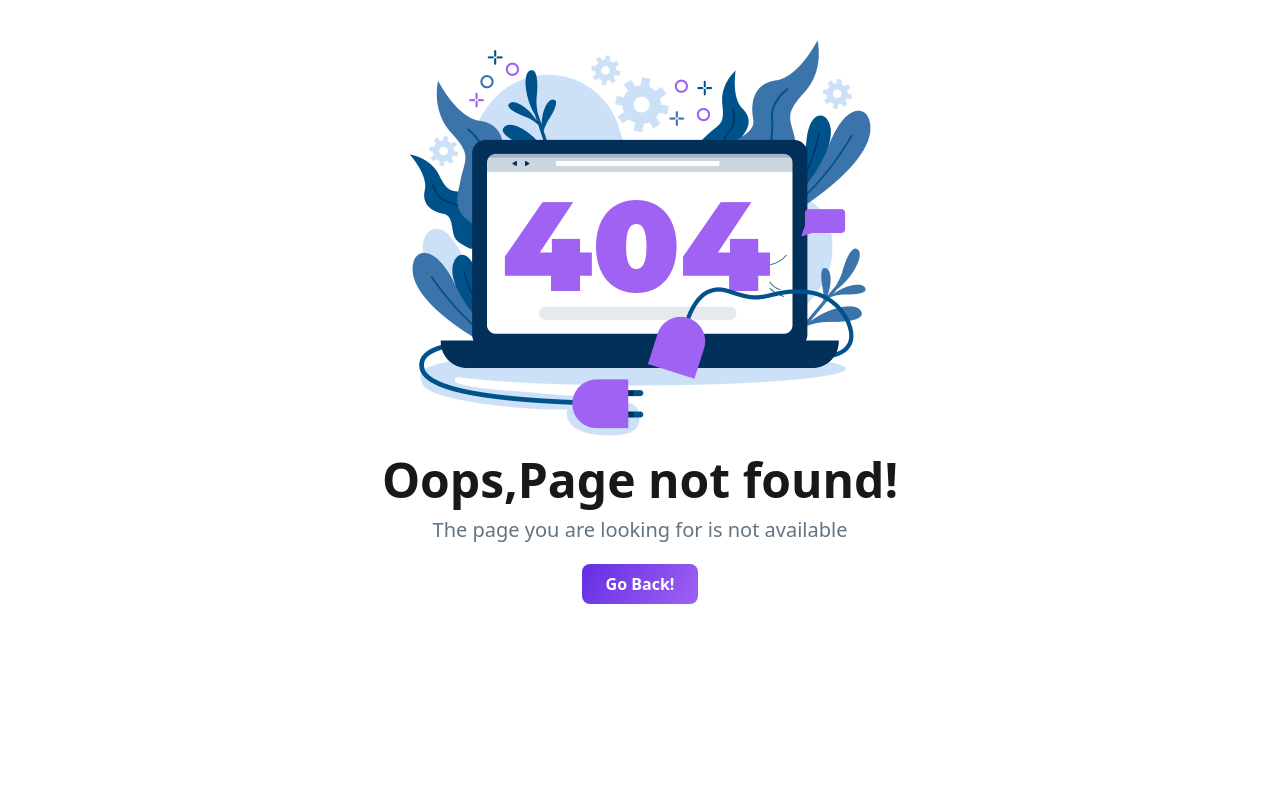
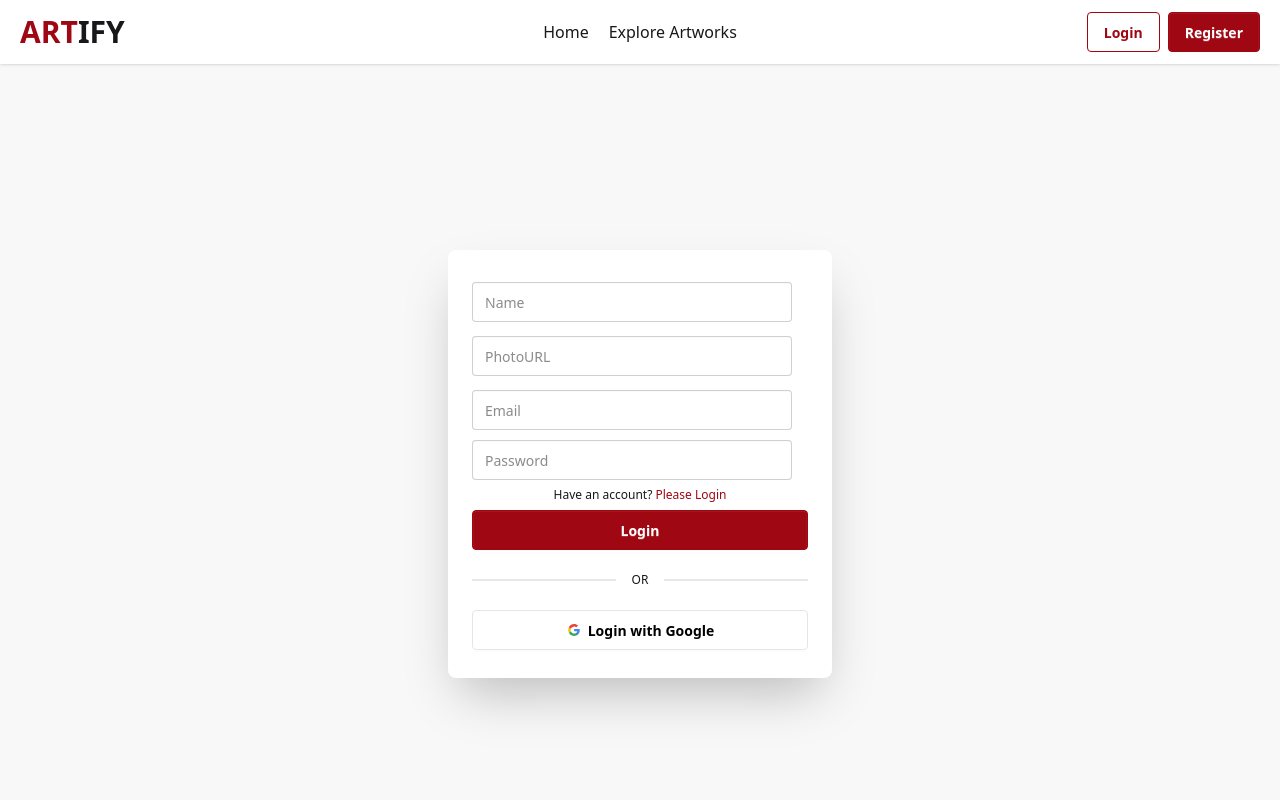
Before and after one commit to rakib120822/artify-client, a React (Vite) app: page /auth/register in a window 1280 px wide. Before the commit this address had no page. Shown: the top 800 px of the page. Built offline with nearby package versions, Linux system fonts and the light colour scheme.

Commit message:
login and register form done

```diff
--- a/src/components/Navbar.jsx
+++ b/src/components/Navbar.jsx
@@ -2,7 +2,7 @@ import React from "react";
 import { Link, NavLink } from "react-router";
 
 function Navbar() {
-  const user = {name:"rakib"};
+  const user = null;
   const links = (
     <>
       <li className="hover:text-red-700">
@@ -97,12 +97,18 @@ function Navbar() {
           </div>
         ) : (
           <div className="flex gap-2">
-            <button className="btn btn-outline hover:bg-red-800 hover:text-white text-red-800  font-bold ">
+            <Link
+              to={"/auth/login"}
+              className="btn btn-outline hover:bg-red-800 hover:text-white text-red-800  font-bold "
+            >
               Login
-            </button>
-            <button className="btn  bg-red-800 text-white hover:text-red-800 hover:bg-white border border-red-800  font-bold ">
+            </Link>
+            <Link
+              to={"/auth/register"}
+              className="btn  bg-red-800 text-white hover:text-red-800 hover:bg-white border border-red-800  font-bold "
+            >
               Register
-            </button>
+            </Link>
           </div>
         )}
       </div>
--- /dev/null
+++ b/src/context/auth/AuthContext.jsx
@@ -0,0 +1,5 @@
+import { createContext } from "react";
+
+const AuthContext = createContext();
+
+export default AuthContext;
--- /dev/null
+++ b/src/context/auth/AuthProvider.jsx
@@ -0,0 +1,12 @@
+import React from 'react'
+import AuthContext from './AuthContext'
+
+function AuthProvider({children}) {
+  return (
+    <AuthContext>
+      {children}
+    </AuthContext>
+  )
+}
+
+export default AuthProvider
--- a/src/main.jsx
+++ b/src/main.jsx
@@ -4,9 +4,12 @@ import "./index.css";
 import App from "./App.jsx";
 import { RouterProvider } from "react-router";
 import router from "./routes/Routes.jsx";
+import AuthProvider from "./context/auth/AuthProvider.jsx";
 
 createRoot(document.getElementById("root")).render(
   <StrictMode>
-    <RouterProvider router={router} />
+    <AuthProvider>
+      <RouterProvider router={router} />
+    </AuthProvider>
   </StrictMode>
 );
--- /dev/null
+++ b/src/pages/authPages/Login.jsx
@@ -0,0 +1,60 @@
+import React from "react";
+import { Link } from "react-router";
+
+function Login() {
+  return (
+    <div className="hero bg-base-200 min-h-screen">
+      <div className="card bg-base-100 w-full max-w-sm shrink-0 shadow-2xl">
+        <div className="card-body">
+          <fieldset className="fieldset">
+            <label className="floating-label"><span>Email</span>
+            <input type="email" className="input my-1" placeholder="Email" /></label>
+            <label className="floating-label"><span>Password</span>
+            <input type="password" className="input" placeholder="Password" /></label>
+
+            <div>
+              <p className=" text-center">Haven't any account? <Link to={"/auth/register"} className="link link-hover text-red-800">Please Register</Link></p>
+            </div>
+            <button className="btn  bg-red-800 text-white hover:text-red-800 hover:bg-white border border-red-800  font-bold ">
+              Login
+            </button>
+            <div className="divider">OR</div>
+            {/* Google */}
+            <button className="btn bg-white text-black border-[#e5e5e5]">
+              <svg
+                aria-label="Google logo"
+                width="16"
+                height="16"
+                xmlns="http://www.w3.org/2000/svg"
+                viewBox="0 0 512 512"
+              >
+                <g>
+                  <path d="m0 0H512V512H0" fill="#fff"></path>
+                  <path
+                    fill="#34a853"
+                    d="M153 292c30 82 118 95 171 60h62v48A192 192 0 0190 341"
+                  ></path>
+                  <path
+                    fill="#4285f4"
+                    d="m386 400a140 175 0 0053-179H260v74h102q-7 37-38 57"
+                  ></path>
+                  <path
+                    fill="#fbbc02"
+                    d="m90 341a208 200 0 010-171l63 49q-12 37 0 73"
+                  ></path>
+                  <path
+                    fill="#ea4335"
+                    d="m153 219c22-69 116-109 179-50l55-54c-78-75-230-72-297 55"
+                  ></path>
+                </g>
+              </svg>
+              Login with Google
+            </button>
+          </fieldset>
+        </div>
+      </div>
+    </div>
+  );
+}
+
+export default Login;
--- /dev/null
+++ b/src/pages/authPages/Register.jsx
@@ -0,0 +1,71 @@
+import React from "react";
+import { Link } from "react-router";
+
+function Register() {
+  return (
+    <div className="hero bg-base-200 min-h-screen">
+      <div className="card bg-base-100 w-full max-w-sm shrink-0 shadow-2xl">
+        <div className="card-body">
+          <fieldset className="fieldset">
+            <label className="floating-label">
+              <span>Name</span>
+              <input type="text" className="input my-1" placeholder="Name" />
+            </label>
+            <label className="floating-label">
+              <span>Photo URL</span>
+              <input type="text" className="input my-1" placeholder="PhotoURL" />
+            </label>
+            <label className="floating-label">
+              <span>Email</span>
+              <input type="email" className="input my-1" placeholder="Email" />
+            </label>
+            <label className="floating-label">
+              <span>Password</span>
+              <input type="password" className="input" placeholder="Password" />
+            </label>
+            <div>
+              <p className=" text-center">Have  an account? <Link to={"/auth/login"} className="link link-hover text-red-800">Please Login</Link></p>
+            </div>
+            <button className="btn  bg-red-800 text-white hover:text-red-800 hover:bg-white border border-red-800  font-bold ">
+              Login
+            </button>
+            <div className="divider">OR</div>
+            {/* Google */}
+            <button className="btn bg-white text-black border-[#e5e5e5]">
+              <svg
+                aria-label="Google logo"
+                width="16"
+                height="16"
+                xmlns="http://www.w3.org/2000/svg"
+                viewBox="0 0 512 512"
+              >
+                <g>
+                  <path d="m0 0H512V512H0" fill="#fff"></path>
+                  <path
+                    fill="#34a853"
+                    d="M153 292c30 82 118 95 171 60h62v48A192 192 0 0190 341"
+                  ></path>
+                  <path
+                    fill="#4285f4"
+                    d="m386 400a140 175 0 0053-179H260v74h102q-7 37-38 57"
+                  ></path>
+                  <path
+                    fill="#fbbc02"
+                    d="m90 341a208 200 0 010-171l63 49q-12 37 0 73"
+                  ></path>
+                  <path
+                    fill="#ea4335"
+                    d="m153 219c22-69 116-109 179-50l55-54c-78-75-230-72-297 55"
+                  ></path>
+                </g>
+              </svg>
+              Login with Google
+            </button>
+          </fieldset>
+        </div>
+      </div>
+    </div>
+  );
+}
+
+export default Register;
--- a/src/pages/favoritePage/Favorite.jsx
+++ b/src/pages/favoritePage/Favorite.jsx
@@ -1,7 +1,22 @@
 import React from "react";
+import Card from "../../components/Card";
 
 function Favorite() {
-  return <div>this is Favorite page</div>;
+  return (
+    <section className="w-11/12 mx-auto my-10">
+      <h1 className="text-4xl font-extrabold text-center mb-10">
+        My <span className="text-red-800">Favorite</span>
+      </h1>
+
+      <div className="grid grid-cols-1 md:grid-cols-2 lg:grid-cols-3 gap-5  ">
+        <Card/>
+        <Card/>
+        <Card/>
+        <Card/>
+        <Card/>
+      </div>
+    </section>
+  );
 }
 
 export default Favorite;
--- /dev/null
+++ b/src/pages/privateroutes/PrivateRoutes.jsx
@@ -0,0 +1,13 @@
+import React from "react";
+import { Navigate, useLocation } from "react-router";
+
+function PrivateRoutes({ children }) {
+  const user = null;
+  const location = useLocation();
+  if (!user) {
+    return <Navigate state={location.pathname} to={"/auth/login"} />;
+  }
+  return <>{children}</>;
+}
+
+export default PrivateRoutes;
--- a/src/routes/Routes.jsx
+++ b/src/routes/Routes.jsx
@@ -7,6 +7,9 @@ import Gallery from "../pages/gallaryPage/Gallery";
 import Favorite from "../pages/favoritePage/Favorite";
 import AddArtwork from "../pages/addArtworkPage/AddArtwork";
 import DetailsPage from "../pages/detailsPage/DetailsPage";
+import PrivateRoutes from "../pages/privateroutes/PrivateRoutes";
+import Register from "../pages/authPages/Register";
+import Login from "../pages/authPages/Login";
 
 const router = createBrowserRouter([
   {
@@ -19,11 +22,19 @@ const router = createBrowserRouter([
       },
       {
         path: "/add-artwork",
-        element: <AddArtwork />,
+        element: (
+          <PrivateRoutes>
+            <AddArtwork />
+          </PrivateRoutes>
+        ),
       },
       {
         path: "/my-gallery",
-        element: <Gallery />,
+        element: (
+          <PrivateRoutes>
+            <Gallery />
+          </PrivateRoutes>
+        ),
       },
       {
         path: "/all-artworks",
@@ -31,14 +42,31 @@ const router = createBrowserRouter([
       },
       {
         path: "/my-favorites",
-        element: <Favorite />,
+        element: (
+          <PrivateRoutes>
+            <Favorite />
+          </PrivateRoutes>
+        ),
       },
       {
         path: "/details/:id",
-        element: <DetailsPage />,
+        element: (
+          <PrivateRoutes>
+            <DetailsPage />
+          </PrivateRoutes>
+        ),
+      },
+      {
+        path: "/auth/login",
+        element: <Login />,
+      },
+      {
+        path: "/auth/register",
+        element: <Register />,
       },
     ],
   },
+
   {
     path: "/*",
     element: <Errorpage />,
```
